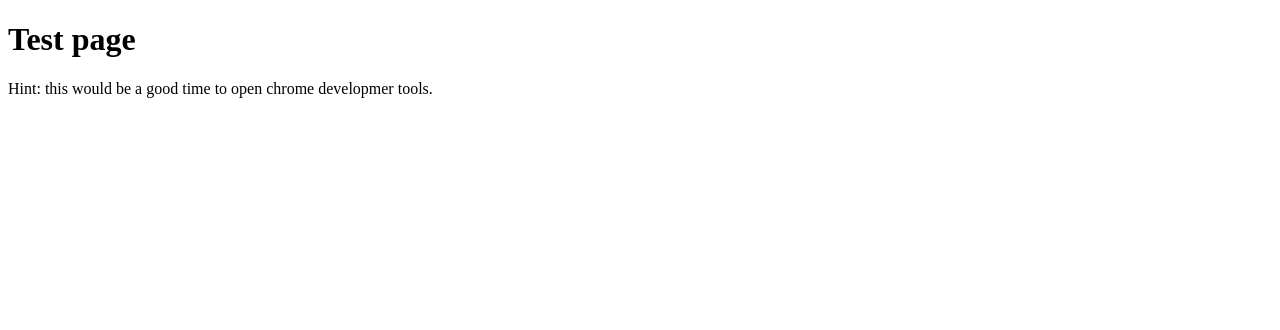
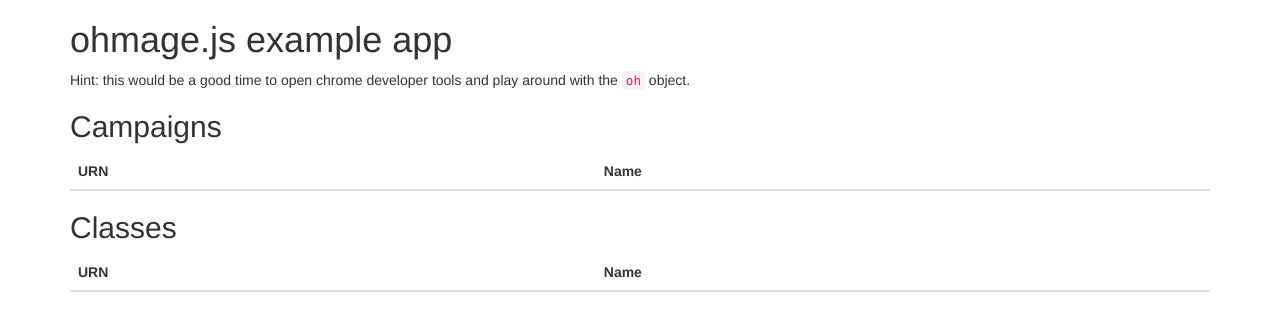
Before and after one commit to ohmage/ohmage.js, a plain HTML site: page index.html in a window 1280 px wide. Drawn offline with nearby package versions, Linux system fonts and the light colour scheme; no server answers.

Commit message:
update example page

```diff
--- a/app.js
+++ b/app.js
@@ -18,6 +18,16 @@ oh.user.whoami().done(function(username){
 	//make sure we don't timeout
 	oh.keepalive();
 
+	//This is where you put your app code
+	//Silly example app shows user info
 
+	oh.user.info().done(function(x){
+		$.each(x[username].campaigns, function(urn, name){
+			$("#campaigntable tbody").append("<tr><td>" + urn + "</td><td>" + name + "</td></tr>")
+		});
+		$.each(x[username].classes, function(urn, name){
+			$("#classtable tbody").append("<tr><td>" + urn + "</td><td>" + name + "</td></tr>")
+		});
+	})
 
 });
--- a/index.html
+++ b/index.html
@@ -6,13 +6,35 @@
 	<script src="jquery.cookie.js"></script>
 	<script src="ohmage.js"></script>
 	<script src="app.js"></script>
+
+	<!-- Latest compiled and minified CSS -->
+	<link rel="stylesheet" href="//maxcdn.bootstrapcdn.com/bootstrap/3.2.0/css/bootstrap.min.css">
+	<link rel="stylesheet" href="//maxcdn.bootstrapcdn.com/bootstrap/3.2.0/css/bootstrap-theme.min.css">
+
 </head>
 
 <body>
 
-<h1>Test page</h1>
+<div class="container">
 
-Hint: this would be a good time to open chrome developmer tools.
+	<h1>ohmage.js example app</h1>
+
+	<p>Hint: this would be a good time to open chrome developer tools and play around with the <code>oh</code> object.</p>
+
+	<h2>Campaigns</h2>
+
+	<table class="table table-hover" id="campaigntable">
+		<thead><tr><th>URN</th><th>Name</th></tr></thead>
+		<tbody></tbody>
+	</table>
+
+	<h2>Classes</h2>
+
+	<table class="table table-hover" id="classtable">
+		<thead><tr><th>URN</th><th>Name</th></tr></thead>
+		<tbody></tbody>
+	</table>
+</div>
 
 </body>
 </html>
```
